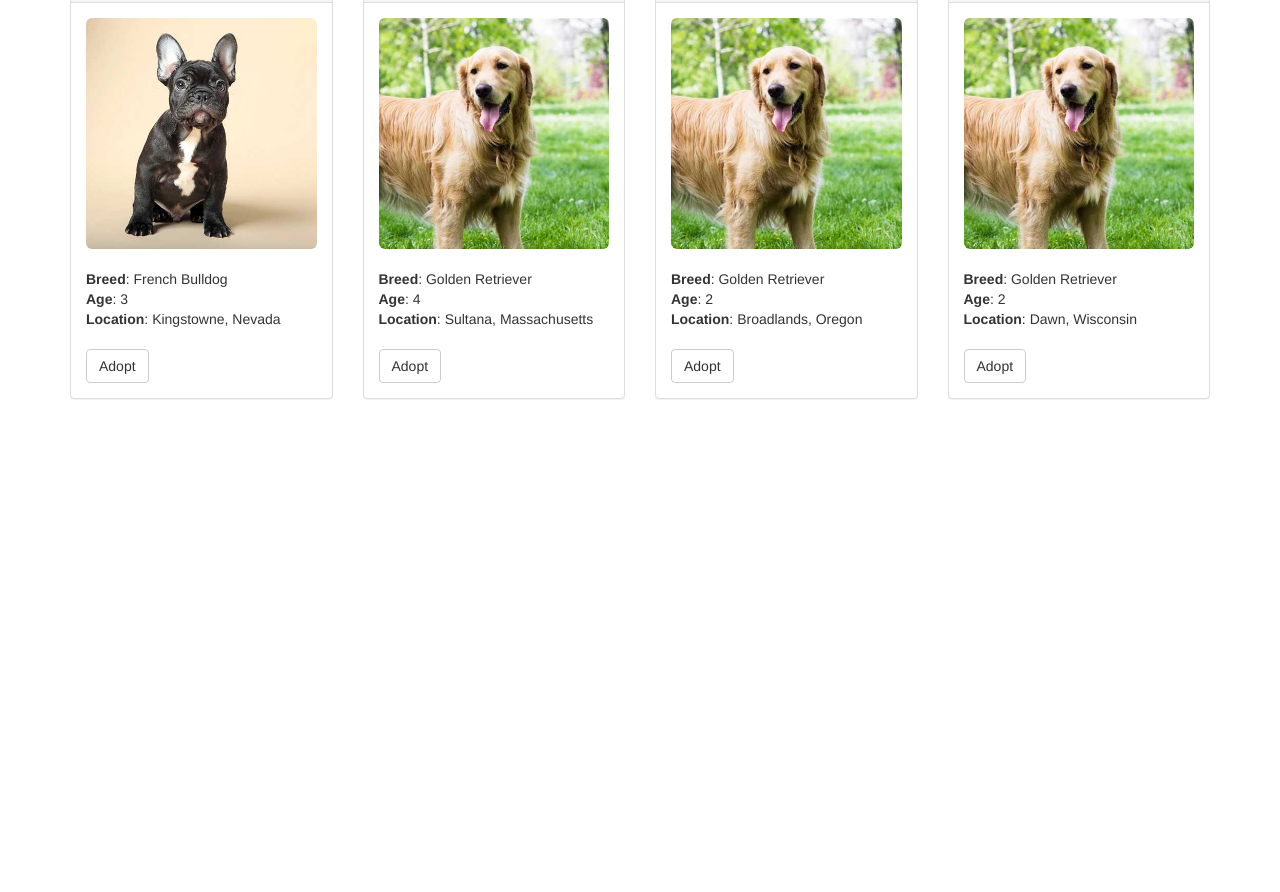
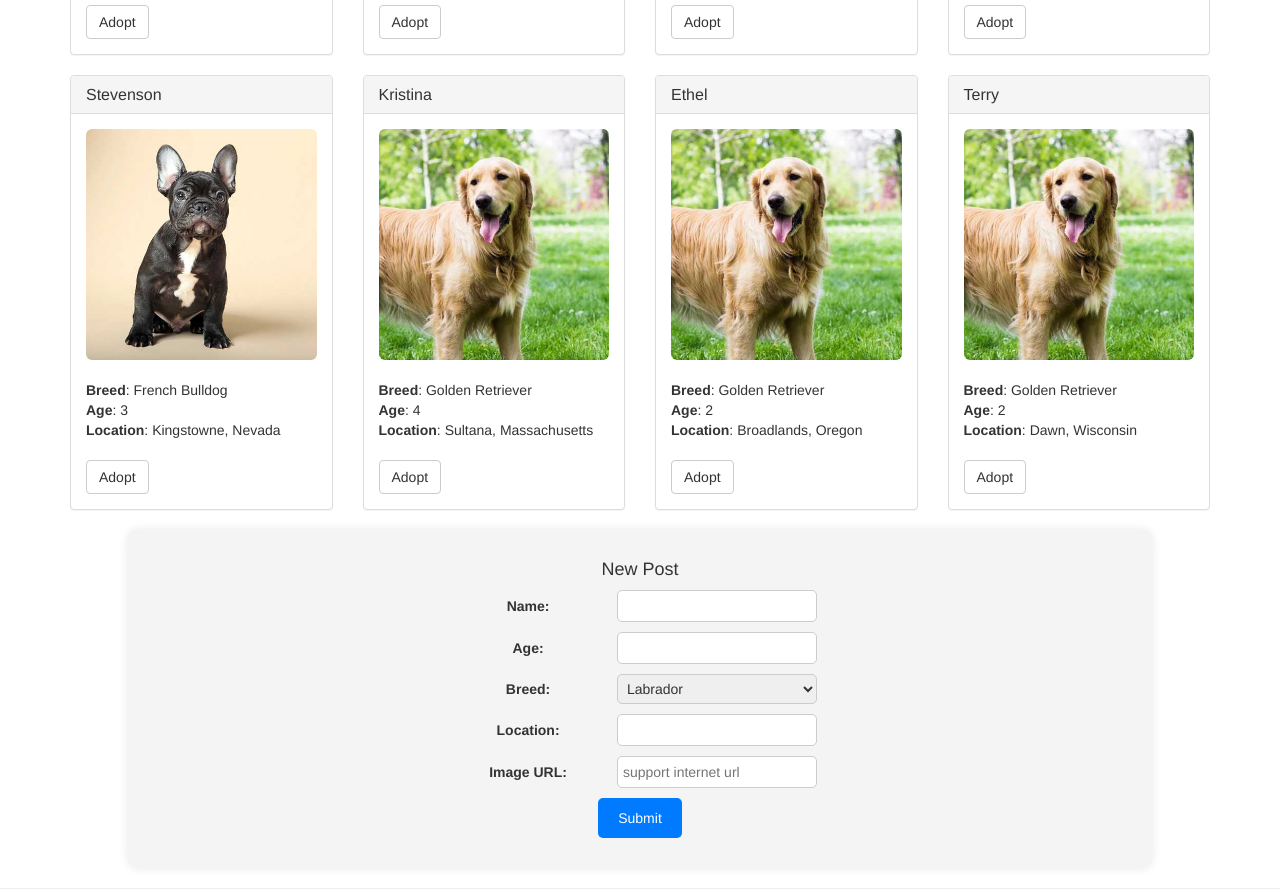
Before and after one commit to JhongLuo/pet-shop, a website: page src/index.html in a window 1280 px wide. Shown: the part 1753-2645 px from the top of the page. Before the commit the page ends 2172 px from the top, so only its background shows below. Drawn offline with nearby package versions, Linux system fonts and the light colour scheme; no server answers.

Commit message:
add register form, modify style for filter and register forms

```diff
--- a/src/index.html
+++ b/src/index.html
@@ -35,8 +35,8 @@
 
       <div class="row">
         <div class="col-md-12 text-center">
-          <h4>Filters</h4>
           <div class="filter-container">
+            <h4>Filters</h4>
             <div class="filter-item">
               <label for="breed">Breed:</label>
               <select id="breed">
@@ -84,6 +84,53 @@
       </div>
     </div>
 
+    <div class="row">
+      <div class="col-md-12 text-center">
+        <form class="filter-container">
+          <h4>New Post</h4>
+          <div class="filter-item">
+            <label for="reg-name">Name:</label>
+            <input type="text" id="reg-name" required><br>
+          </div>
+
+          <div class="filter-item">
+            <label for="reg-age">Age:</label>
+            <input type="number" id="reg-age" required><br>
+          </div>
+
+          <div class="filter-item">
+            <label for="reg-breed">Breed:</label>
+            <select id="reg-breed" required>
+              <option value="labrador">Labrador</option>
+              <option value="poodle">Poodle</option>
+              <option value="bulldog">Bulldog</option>
+              <!-- Add more options as needed -->
+            </select><br>
+          </div>
+
+          <div class="filter-item">
+            <label for="reg-location">Location:</label>
+            <input type="text" id="reg-location" required><br>
+          </div>
+
+          <div class="filter-item">
+            <label>Image URL:</label>
+            <input type="text" id="reg-imgurl" placeholder="support internet url">
+          </div>
+
+          <div class="filter-item">
+            <input type="submit" value="Submit">
+          </div>
+        </form>
+      </div>
+    </div>
+
+    <hr>
+    <div class="col-md-12 text-center">
+
+    </div>
+
+
     <!-- jQuery (necessary for Bootstrap's JavaScript plugins) -->
     <script src="https://ajax.googleapis.com/ajax/libs/jquery/1.12.4/jquery.min.js"></script>
     <!-- Include all compiled plugins (below), or include individual files as needed -->
@@ -96,15 +143,50 @@
 
 <style>
   .filter-container {
-    display: flex;
-    justify-content: space-between;
-    flex-wrap: wrap;
-    gap: 15px; /* This sets a consistent space between the elements */
-    width: 70%; /* Sets the width to 70% of the container */
-    margin: 0 auto; /* Centers the filter container */
+    margin: 0 auto; /* Center align the container */
+    width: 80%; /* Adjust the width as desired */
+    background-color: #f4f4f4;
+    padding: 20px;
+    border-radius: 10px;
+    box-shadow: 0px 0px 10px rgba(0, 0, 0, 0.1);
   }
 
   .filter-item {
-    margin-bottom: 10px; /* Additional space between rows if they wrap */
+    margin: 10px 0;
+  }
+
+  .filter-item label {
+    display: inline-block;
+    width: 150px;
+    font-weight: bold;
+  }
+
+  .filter-item input[type="text"],
+  .filter-item input[type="number"],
+  .filter-item select {
+    width: 200px;
+    padding: 5px;
+    border: 1px solid #ccc;
+    border-radius: 5px;
+    margin-left: 10px;
+    margin-right: 10px;
+  }
+
+  .filter-item input[type="file"] {
+    margin-left: 10px;
+    margin-right: 10px;
+  }
+
+  .filter-item input[type="submit"] {
+    background-color: #007bff;
+    color: white;
+    padding: 10px 20px;
+    border: none;
+    border-radius: 5px;
+    cursor: pointer;
+  }
+
+  .filter-item input[type="submit"]:hover {
+    background-color: #0056b3;
   }
 </style>
```
